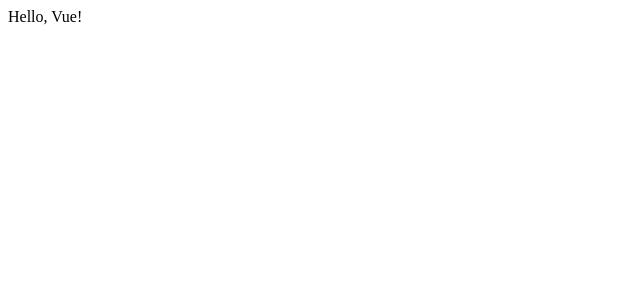
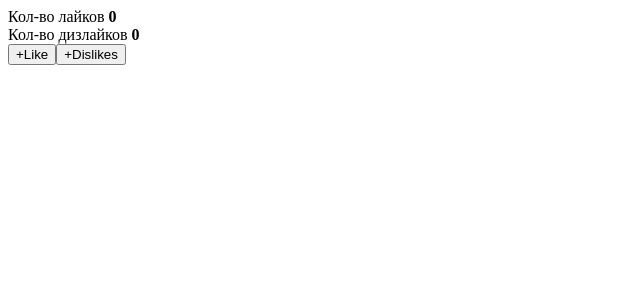
Before and after one commit to nurgitlab/vue-start, a Vue app: page / in a window 1280 px wide. Shown: the top 300 px of the page, without its empty margins (0-640 px from the left). Built offline with nearby package versions, Linux system fonts and the light colour scheme; the HTML template or start-up script is replaced by a standard one.

Commit message:
learned: counters

```diff
--- a/src/App.vue
+++ b/src/App.vue
@@ -1,12 +1,28 @@
 <template>
   <div>
-    Hello, Vue!
+    <div>Кол-во лайков <strong>{{ likes }}</strong></div>
+    <div>Кол-во дизлайков <strong>{{ dislikes }}</strong></div>
+    <button @click="addLike">+Like</button>
+    <button @click="addDislike">+Dislikes</button>
   </div>
 </template>
 
 <script>
 export default {
-  name: "App.vue"
+  data() {
+    return {
+      likes: 0,
+      dislikes: 0,
+    }
+  },
+  methods: {
+    addLike() {
+      this.likes+=1
+    },
+    addDislike() {
+      this.dislikes+=1
+    }
+  }
 }
 </script>
 
```
